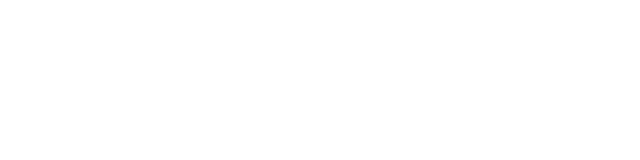
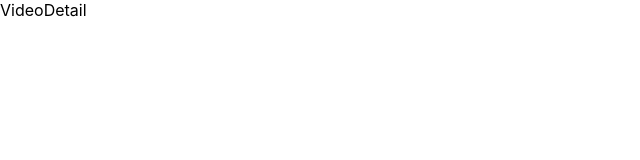
Before and after one commit to YUDONGHYUK/ts-youtube, a React (Create React App) app: page /videos/watch/1 in a window 1280 px wide. Shown: the top 160 px of the page, without its empty margins (0-640 px from the left). Built offline with nearby package versions, Linux system fonts and the light colour scheme.

Commit message:
Setup router

```diff
--- a/src/App.tsx
+++ b/src/App.tsx
@@ -1,5 +1,7 @@
+import { Outlet } from 'react-router-dom';
+
 function App() {
-  return <></>;
+  return <Outlet />;
 }
 
 export default App;
--- a/src/index.tsx
+++ b/src/index.tsx
@@ -1,15 +1,35 @@
 import React from 'react';
 import ReactDOM from 'react-dom/client';
+import reportWebVitals from './reportWebVitals';
+import {
+  createBrowserRouter,
+  createRoutesFromElements,
+  Route,
+  RouterProvider,
+} from 'react-router-dom';
+import App from './App';
+import NotFound from './pages/NotFound';
+import Videos from './pages/Videos';
+import VideoDetail from './pages/VideoDetail';
 import './index.css';
-import App from './App';
-import reportWebVitals from './reportWebVitals';
+
+const router = createBrowserRouter(
+  createRoutesFromElements(
+    <Route path='/' element={<App />} errorElement={<NotFound />}>
+      <Route index element={<Videos />} />
+      <Route path='videos' element={<Videos />} />
+      <Route path='videos/:keyword' element={<Videos />} />
+      <Route path='videos/watch/:videoId' element={<VideoDetail />} />
+    </Route>
+  )
+);
 
 const root = ReactDOM.createRoot(
   document.getElementById('root') as HTMLElement
 );
 root.render(
   <React.StrictMode>
-    <App />
+    <RouterProvider router={router} />
   </React.StrictMode>
 );
 
--- /dev/null
+++ b/src/pages/NotFound.tsx
@@ -0,0 +1,3 @@
+export default function NotFound() {
+  return <div>Not Found😅</div>;
+}
--- /dev/null
+++ b/src/pages/VideoDetail.tsx
@@ -0,0 +1,3 @@
+export default function VideoDetail() {
+  return <div>VideoDetail</div>;
+}
--- /dev/null
+++ b/src/pages/Videos.tsx
@@ -0,0 +1,3 @@
+export default function Videos() {
+  return <div>Videos</div>;
+}
```
